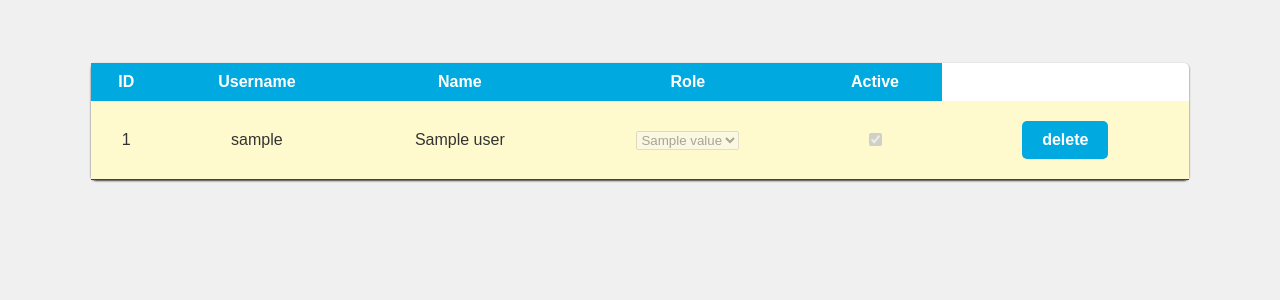
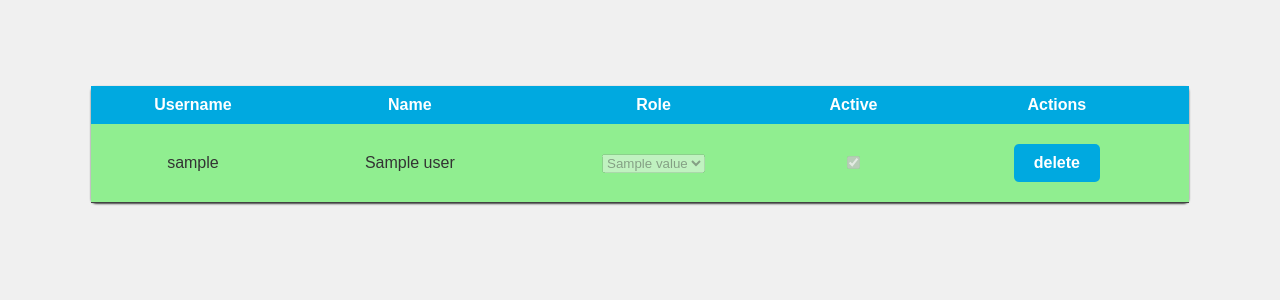
Before and after one commit to ArturSultanov/iis-proj, a Python web app: template templates/admin/admin_users.html in a window 1280 px wide. Shown: the top 300 px of the page. Run offline with Jinja, Linux system fonts and the light colour scheme; the template is opened without the code that fills it: most values are stand-ins (such as "Sample title", 1, 10 or a date in 2020).

Commit message:
feat(): some more info added

```diff
--- a/templates/admin/admin_users.html
+++ b/templates/admin/admin_users.html
@@ -4,33 +4,43 @@
     <meta charset="UTF-8">
     <title>Title</title>
     <link rel="stylesheet" href="../../static/css/main.css">
+    <link rel="stylesheet" href="../../static/css/table.css">
     <style>
         .error {
             color: red;
             font-size: 0.9em;
             margin-top: 5px;
+            text-transform: uppercase;
+        }
+        .success {
+            color: green;
+            font-size: 0.9em;
+            margin-top: 5px;
+            text-transform: uppercase;
         }
         .you {
-            background-color: lemonchiffon;
+            background-color: lightgreen;
         }
     </style>
 </head>
 <body>
 <div class="error" id="error"></div><br>
+<div class="success" id="success"></div><br>
 <table>
     <thead>
     <tr>
-        <th>ID</th>
+{#        <th>ID</th>#}
         <th>Username</th>
         <th>Name</th>
         <th>Role</th>
         <th>Active</th>
+        <th>Actions</th>
     </tr>
     </thead>
     <tbody>
     {% for user in users %}
         <tr id="user-{{ user.id }}" {% if user.id == admin.id %} class="you" {% endif %}>
-            <td>{{ user.id }}</td>
+{#            <td>{{ user.id }}</td>#}
             <td>{{ user.username }}</td>
             <td>{{ user.name }}</td>
             <td>
@@ -82,6 +92,12 @@
                 if (!response.ok) {
                     const error = await response.json();
                     document.getElementById('error').textContent = error.detail;
+                } else {
+                    document.getElementById('success').textContent = 'User state updated';
+                    // Remove the success message after 3 seconds
+                    setTimeout(function () {
+                        document.getElementById('success').textContent = '';
+                    }, 3000);
                 }
             });
         });
@@ -99,6 +115,12 @@
                 if (!response.ok) {
                     const error = await response.json();
                     document.getElementById('error').textContent = error.detail;
+                } else {
+                    document.getElementById('success').textContent = 'Role updated';
+                    // Remove the success message after 3 seconds
+                    setTimeout(function () {
+                        document.getElementById('success').textContent = '';
+                    }, 3000);
                 }
             });
         });
@@ -114,6 +136,11 @@
 
                 if (response.ok) {
                     document.getElementById(`user-${userId}`).remove();
+                    document.getElementById('success').textContent = 'User deleted';
+                    // Remove the success message after 3 seconds
+                    setTimeout(function () {
+                        document.getElementById('success').textContent = '';
+                    }, 3000);
                 } else {
                     const error = await response.json();
                     document.getElementById('error').textContent = error.detail;
```
